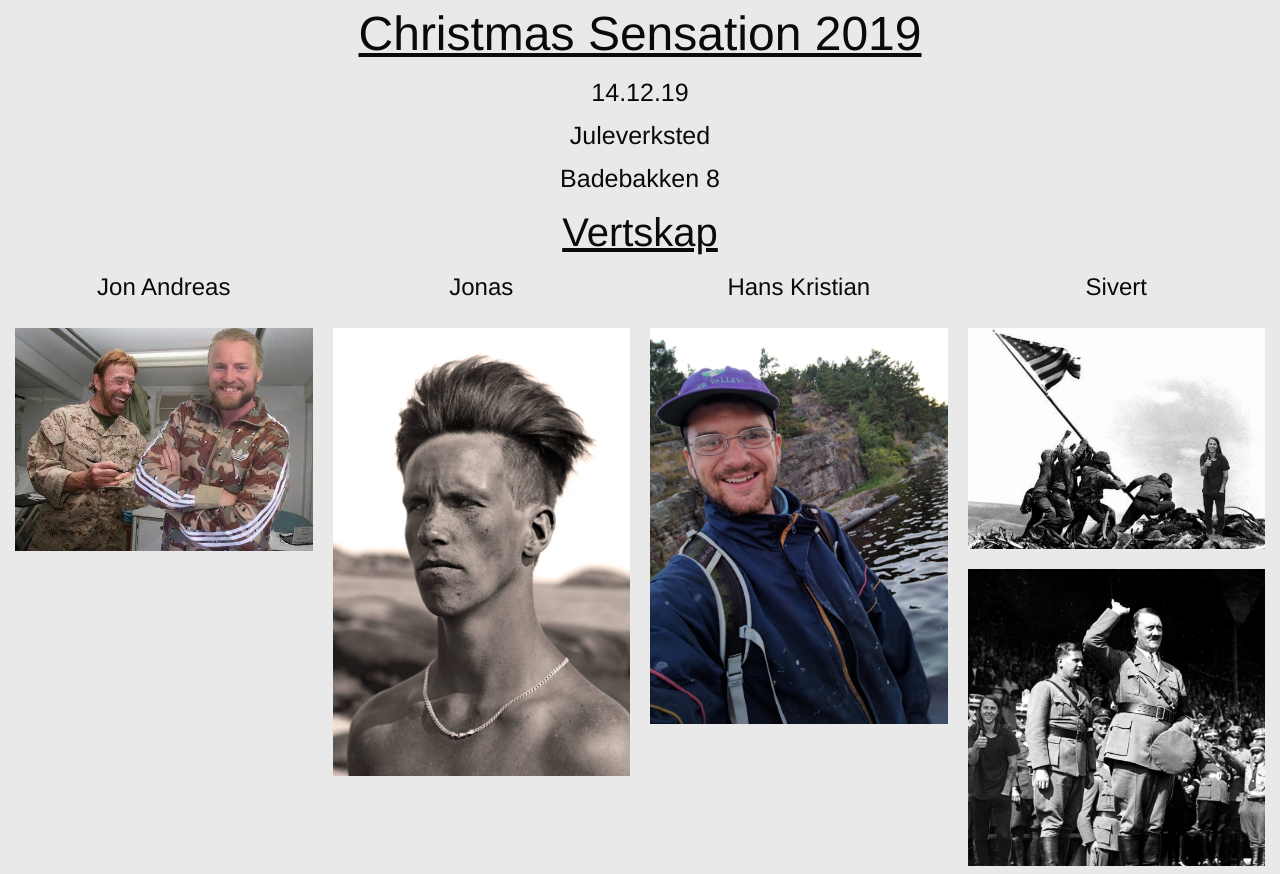
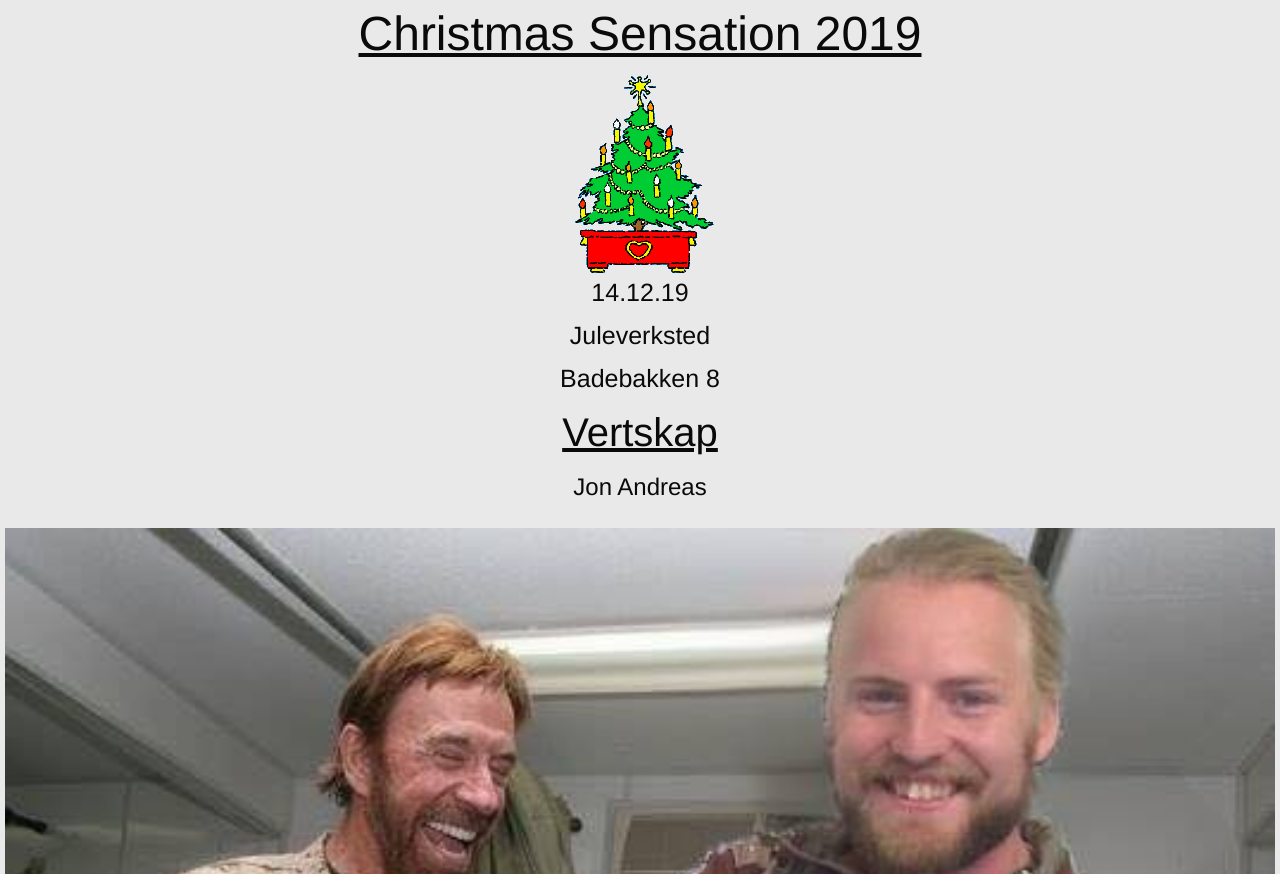
Before and after one commit to badebakken8/badebakken-singles, a plain HTML site: page index.html in a window 1280 px wide. Shown: the top 874 px of the page. Drawn offline with nearby package versions, Linux system fonts and the light colour scheme.

Commit message:
Add files via upload

```diff
--- a/index.css
+++ b/index.css
@@ -1,5 +1,9 @@
 body{
   background-color: #e9e9e9;
+}
+.gif{
+  display: block;
+  margin: auto;
 }
 .heading{
   text-decoration: underline;
@@ -7,18 +11,11 @@ body{
 .centered{
   text-align: center;
 }
-.gjengen{
-  margin-left: 10px;
-  margin-right: 10px;
-  display: grid;
-  grid-gap: 10px;
-  grid-template-columns: repeat(4,1fr);
-}
 .gjengen div{
   display: flex;
   flex-direction: column;
 }
-.gjengen img{
+.profil{
   width: 100%;
   margin-bottom: 10px;
   padding: 5px;
@@ -27,9 +24,3 @@ body{
   font-size: 1.5rem;
   text-align: center;
 }
-
-@media only screen and (max-width: 800px) {
-  .gjengen{
-    grid-template-columns: 1fr;
-  }
-}
--- a/index.html
+++ b/index.html
@@ -10,29 +10,32 @@
   </head>
   <body>
     <h1 class="heading centered">Christmas Sensation 2019</h3>
+    <img class="gif" src="tre.gif" alt="">
     <h4 class="centered">14.12.19</h4>
     <h4 class="centered">Juleverksted</h4>
     <h4 class="centered">Badebakken 8</h4>
-
     <h2 class="heading centered">Vertskap</h2>
     <div class="gjengen">
       <div>
         <p>Jon Andreas</p>
-        <img src="jona.jpg" alt="">
+        <img class="profil" src="jona.jpg" alt="">
       </div>
+      <img class="gif" src="snow.gif" alt="">
       <div>
         <p>Jonas</p>
-        <img src="jonas.jpg" alt="">
+        <img class="profil" src="jonas.jpg" alt="">
       </div>
+      <img class="gif" src="snow.gif" alt="">
       <div>
         <p>Hans Kristian</p>
-        <img src="hansk.jpg" alt="">
+        <img class="profil" src="hansk.jpg" alt="">
       </div>
+      <img class="gif" src="snow.gif" alt="">
       <div>
         <p>Sivert</p>
-        <img src="sivert.jpg" alt="">
-        <img src="sivert2.jpg" alt="">
-        <img src="sivert3.jpg" alt="">
+        <img class="profil" src="sivert.jpg" alt="">
+        <img class="profil" src="sivert2.jpg" alt="">
+        <img class="profil" src="sivert3.jpg" alt="">
       </div>
     </div>
   </body>
```
Also changed, not shown: snow.gif (added), tre.gif (added).
